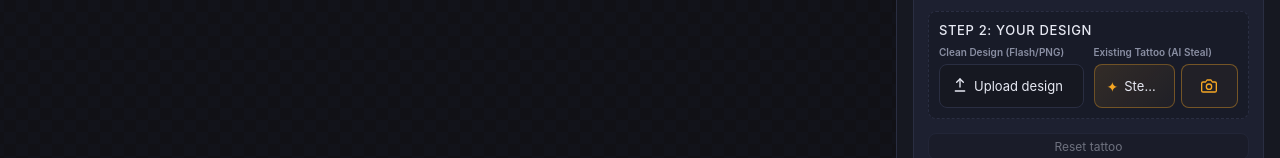
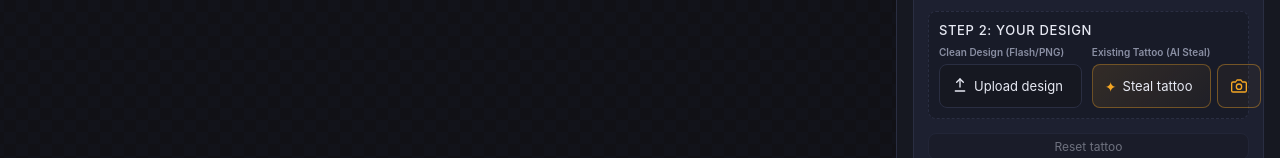
Before and after one commit to SorinTanasa117/tattooai_nano_wp, a website with bundled scripts: page index.html in a window 1280 px wide. Shown: the part 210-368 px from the top of the page. Built offline with nearby package versions, Linux system fonts and the light colour scheme; files whose address does not match are found by name.

Commit message:
Update styles.css

```diff
--- a/styles.css
+++ b/styles.css
@@ -729,9 +729,18 @@ input[type="range"]:disabled::-webkit-slider-thumb { background: var(--text-dim)
   gap: 6px;
   width: 100%;
 }
-.steal-action-group .btn-steal {
+.steal-action-group .btn-steal:not(.btn-camera) {
   flex: 1;
   min-width: 0;
+}
+/* The camera button also carries .btn-steal for its gold styling, but it
+   must keep the same fixed 44x44 square as every other camera button
+   (see .btn-camera). Restate the fixed sizing here with matching
+   specificity so it isn't overridden by the rule above. */
+.steal-action-group .btn-camera {
+  flex: 0 0 44px;
+  width: 44px;
+  height: 44px;
 }
 
 /* Gold Theme Override for AI Steal Features */
```
